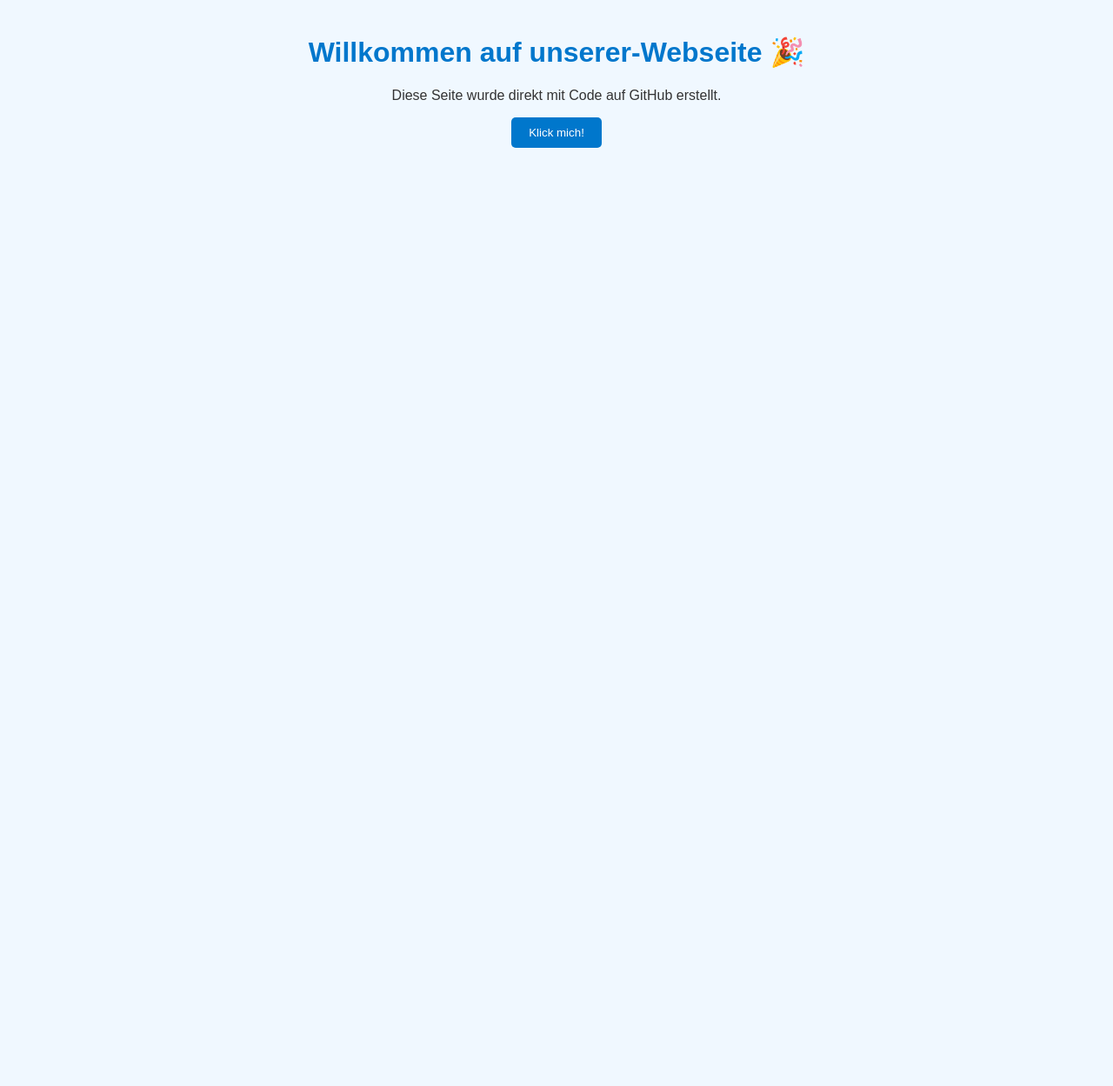
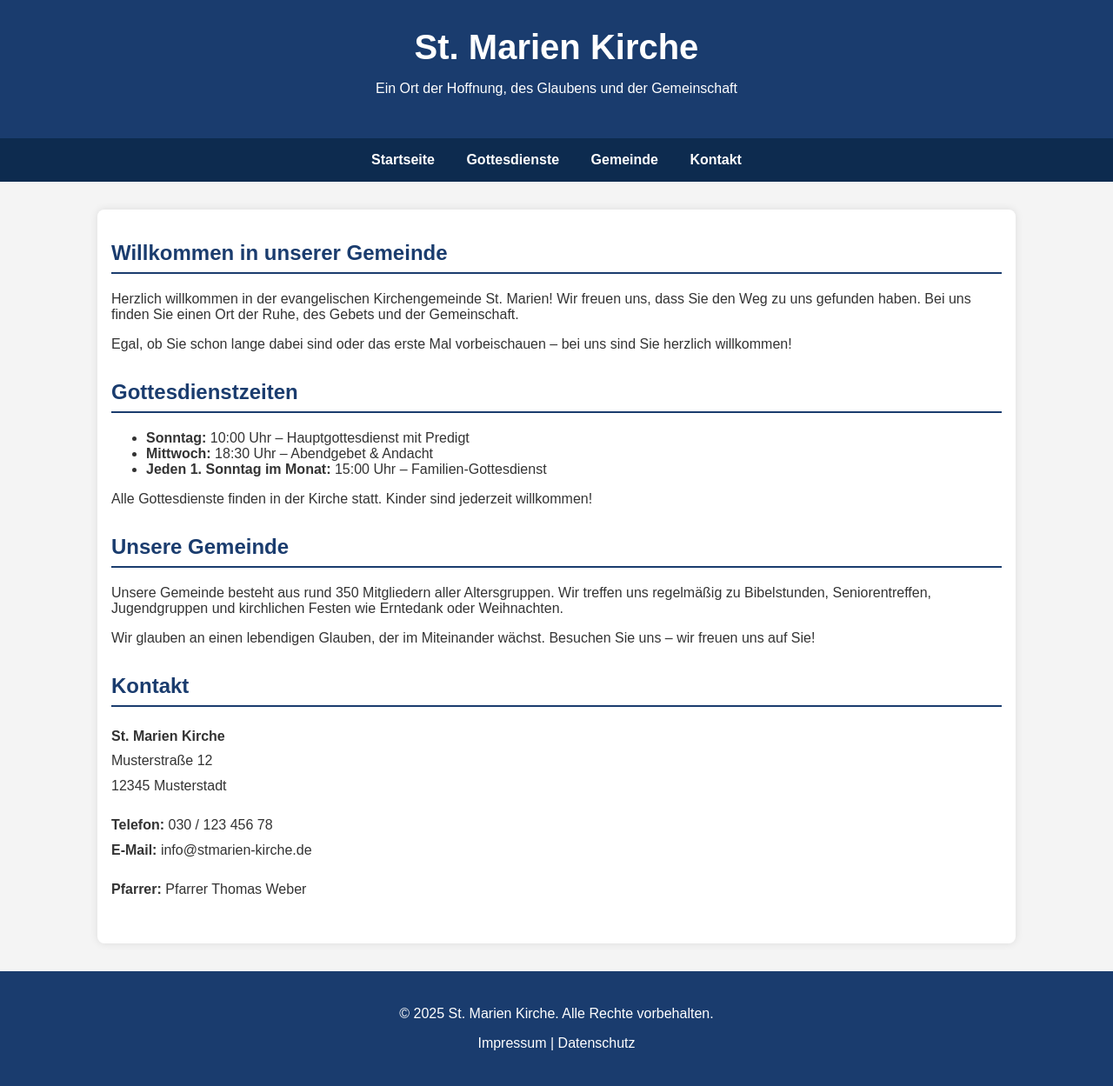
Before and after one commit to OliFeysa/meinprojekt, a plain HTML site: page index.html in a window 1280 px wide. Shown: the whole page at 87% size. Before the commit the page ends 800 px from the top, so only its background shows below. Drawn offline with Linux system fonts and the light colour scheme.

Commit message:
Update index.html

```diff
--- a/index.html
+++ b/index.html
@@ -1,16 +1,137 @@
 <!DOCTYPE html>
 <html lang="de">
 <head>
-    <meta charset="UTF-8">
-    <meta name="viewport" content="width=device-width, initial-scale=1.0">
-    <title>EECF Seite</title>
-    <link rel="stylesheet" href="style.css">
+  <meta charset="UTF-8" />
+  <meta name="viewport" content="width=device-width, initial-scale=1.0"/>
+  <title>St. Marien Kirche - Willkommen</title>
+  <style>
+    body {
+      font-family: 'Arial', sans-serif;
+      background-color: #f4f4f4;
+      color: #333;
+      margin: 0;
+      padding: 0;
+    }
+    header {
+      background: #1a3c6e;
+      color: white;
+      padding: 2rem 0;
+      text-align: center;
+    }
+    header h1 {
+      margin: 0;
+      font-size: 2.5rem;
+    }
+    nav {
+      background: #0d2b4f;
+      padding: 1rem 0;
+      text-align: center;
+    }
+    nav a {
+      color: white;
+      margin: 0 1rem;
+      text-decoration: none;
+      font-weight: bold;
+    }
+    nav a:hover {
+      text-decoration: underline;
+    }
+    .container {
+      width: 80%;
+      margin: 2rem auto;
+      padding: 1rem;
+      background: white;
+      border-radius: 8px;
+      box-shadow: 0 0 10px rgba(0,0,0,0.1);
+    }
+    .section {
+      margin-bottom: 2rem;
+    }
+    .section h2 {
+      color: #1a3c6e;
+      border-bottom: 2px solid #1a3c6e;
+      padding-bottom: 0.5rem;
+    }
+    footer {
+      text-align: center;
+      padding: 1.5rem 0;
+      background: #1a3c6e;
+      color: white;
+      margin-top: 2rem;
+    }
+    .contact-info {
+      line-height: 1.8;
+    }
+  </style>
 </head>
 <body>
-    <h1>Willkommen auf unserer-Webseite 🎉</h1>
-    <p id="text">Diese Seite wurde direkt mit Code auf GitHub erstellt.</p>
-    <button onclick="changeText()">Klick mich!</button>
 
-    <script src="script.js"></script>
+  <header>
+    <h1>St. Marien Kirche</h1>
+    <p>Ein Ort der Hoffnung, des Glaubens und der Gemeinschaft</p>
+  </header>
+
+  <nav>
+    <a href="#home">Startseite</a>
+    <a href="#gottesdienste">Gottesdienste</a>
+    <a href="#gemeinde">Gemeinde</a>
+    <a href="#kontakt">Kontakt</a>
+  </nav>
+
+  <div class="container" id="home">
+    <div class="section">
+      <h2>Willkommen in unserer Gemeinde</h2>
+      <p>
+        Herzlich willkommen in der evangelischen Kirchengemeinde St. Marien!
+        Wir freuen uns, dass Sie den Weg zu uns gefunden haben.
+        Bei uns finden Sie einen Ort der Ruhe, des Gebets und der Gemeinschaft.
+      </p>
+      <p>
+        Egal, ob Sie schon lange dabei sind oder das erste Mal vorbeischauen –
+        bei uns sind Sie herzlich willkommen!
+      </p>
+    </div>
+
+    <div class="section" id="gottesdienste">
+      <h2>Gottesdienstzeiten</h2>
+      <ul>
+        <li><strong>Sonntag:</strong> 10:00 Uhr – Hauptgottesdienst mit Predigt</li>
+        <li><strong>Mittwoch:</strong> 18:30 Uhr – Abendgebet & Andacht</li>
+        <li><strong>Jeden 1. Sonntag im Monat:</strong> 15:00 Uhr – Familien-Gottesdienst</li>
+      </ul>
+      <p>Alle Gottesdienste finden in der Kirche statt. Kinder sind jederzeit willkommen!</p>
+    </div>
+
+    <div class="section" id="gemeinde">
+      <h2>Unsere Gemeinde</h2>
+      <p>
+        Unsere Gemeinde besteht aus rund 350 Mitgliedern aller Altersgruppen.
+        Wir treffen uns regelmäßig zu Bibelstunden, Seniorentreffen,
+        Jugendgruppen und kirchlichen Festen wie Erntedank oder Weihnachten.
+      </p>
+      <p>
+        Wir glauben an einen lebendigen Glauben, der im Miteinander wächst.
+        Besuchen Sie uns – wir freuen uns auf Sie!
+      </p>
+    </div>
+
+    <div class="section" id="kontakt">
+      <h2>Kontakt</h2>
+      <div class="contact-info">
+        <p><strong>St. Marien Kirche</strong><br>
+        Musterstraße 12<br>
+        12345 Musterstadt</p>
+        <p><strong>Telefon:</strong> 030 / 123 456 78<br>
+        <strong>E-Mail:</strong> info@stmarien-kirche.de</p>
+        <p><strong>Pfarrer:</strong> Pfarrer Thomas Weber</p>
+      </div>
+    </div>
+  </div>
+
+  <footer>
+    <p>&copy; 2025 St. Marien Kirche. Alle Rechte vorbehalten.</p>
+    <p>Impressum | Datenschutz</p>
+  </footer>
+
 </body>
 </html>
```
